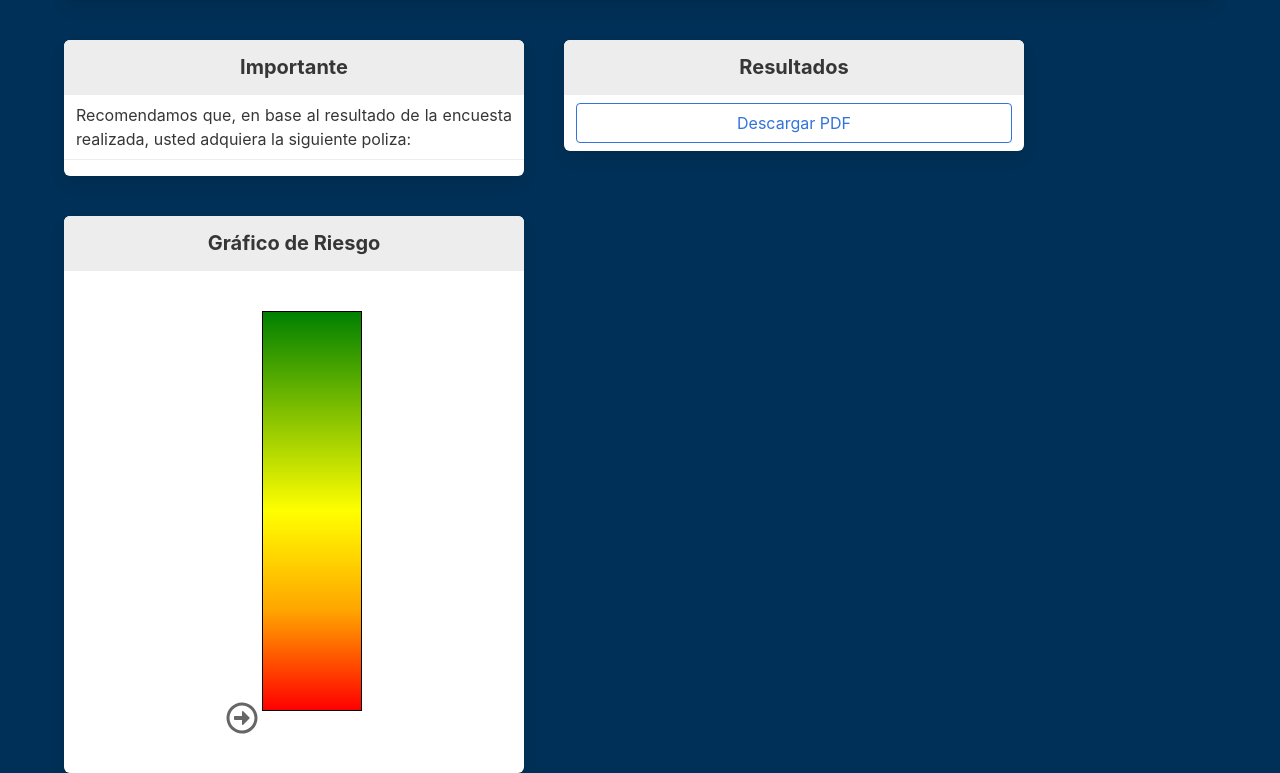
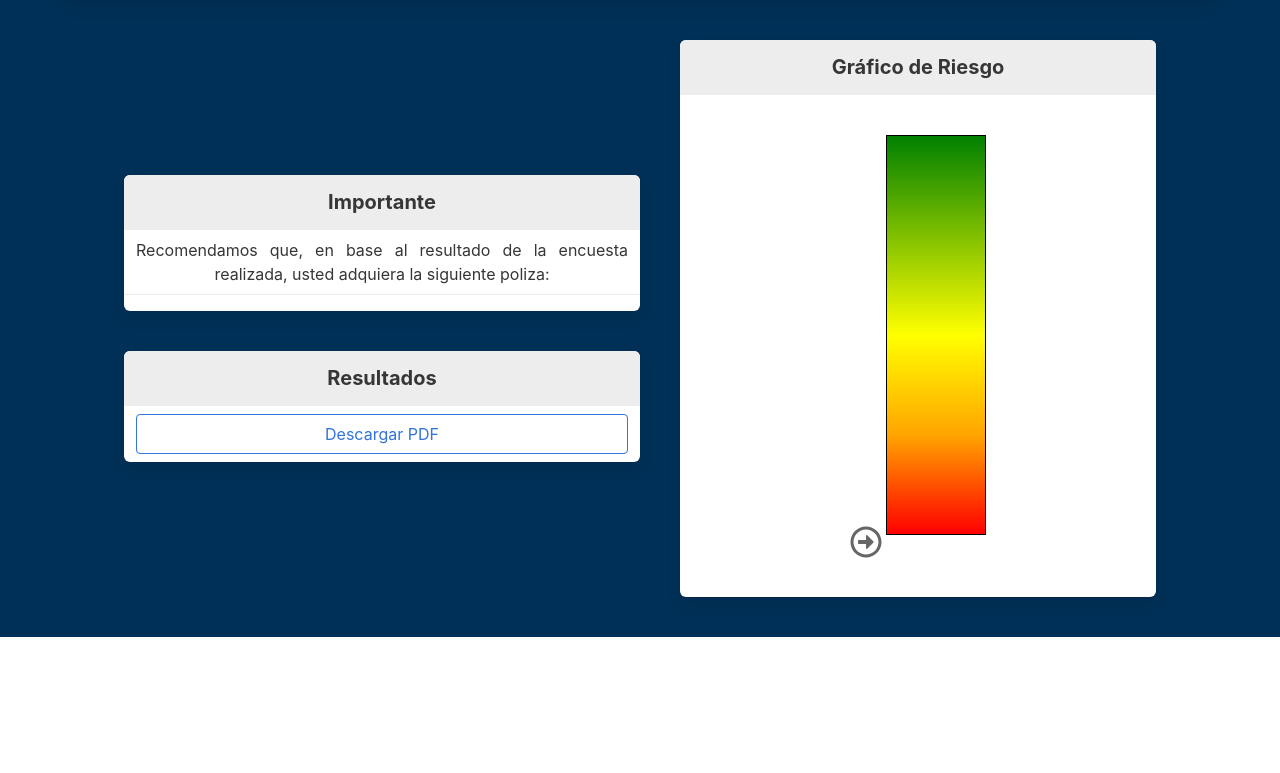
Before and after one commit to JulioCesar0180/GuiarSeguros, a Django app: template templates/Poll/results.html in a window 1280 px wide. Shown: the part 219-992 px from the top of the page. After the commit the page ends 856 px from the top, so only its background shows below. Run offline with Django 3.2, Linux system fonts and the light colour scheme; the template is opened without the code that fills it, so the values that code supplies are empty; some libraries are stand-ins or nearby versions.

Commit message:
Update Results

```diff
--- a/templates/Poll/results.html
+++ b/templates/Poll/results.html
@@ -10,9 +10,7 @@
 
 <div class="gs-cover" style="background-color: rgb(0,48,87);" >
     <div class="container is-desktop" style="margin-top: 80px;">
-
         <!-cuadro superior->
-        <div class="uk-width-1.5-2@s">
         <div class="uk-card" style="background-color: white; border-radius: 6px">
             <nav class="panel">
                 <p class="panel-block"></p>
@@ -27,11 +25,10 @@
                 <p class="panel-block"></p>
             </nav>
         </div>
-        </div>
 
-        <div class="uk-text-center" uk-grid style="margin-top: 40px">
+        <div uk-grid style="margin: 40px 60px; text-align-last: center; align-items: center">
             <!-Cuadro informacion->
-            <div class="uk-width-1-3@s" style="width: 500px">
+            <div class="uk-width-1-2@s" style="padding: 0">
                 <div class="uk-card" style="background-color: white; border-radius: 6px">
                     <nav class="panel">
                         <p class="panel-heading">Importante</p>
@@ -44,11 +41,7 @@
                         <div class="panel-block"></div>
                     </nav>
                 </div>
-            </div>
-
-            <!-Cuadro resultados->
-            <div class="uk-width-1-3@s" style="width: 500px">
-            <div class="uk-card" style="background-color: white; border-radius: 6px">
+                <div class="uk-card" style="background-color: white; border-radius: 6px; margin-top: 40px">
                     <nav class="panel">
                         <p class="panel-heading">Resultados</p>
 
@@ -67,9 +60,8 @@
                     </nav>
                 </div>
             </div>
-
             <!-Grafico->
-            <div class="uk-width-1-3@s" style="width: 500px">
+            <div class="uk-width-1-2@s">
                 <div class="uk-card" style="background-color: white; border-radius: 6px">
                     <nav class="panel">
                         <p class="panel-heading">Gráfico de Riesgo</p>
@@ -90,8 +82,6 @@
                 </div>
             </div>
         </div>
-
-
     </div>
 </div>
 
```
Lines whose indentation alone changed are shown as unchanged.
